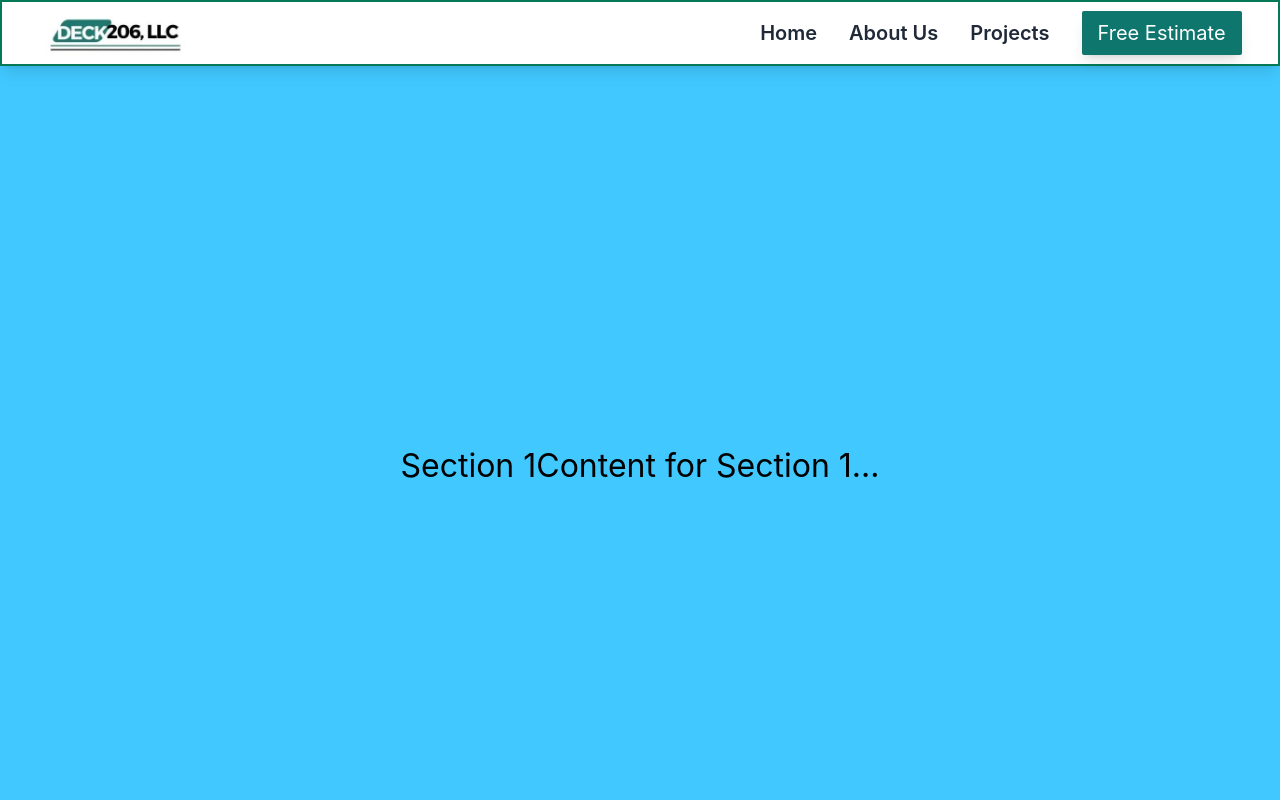
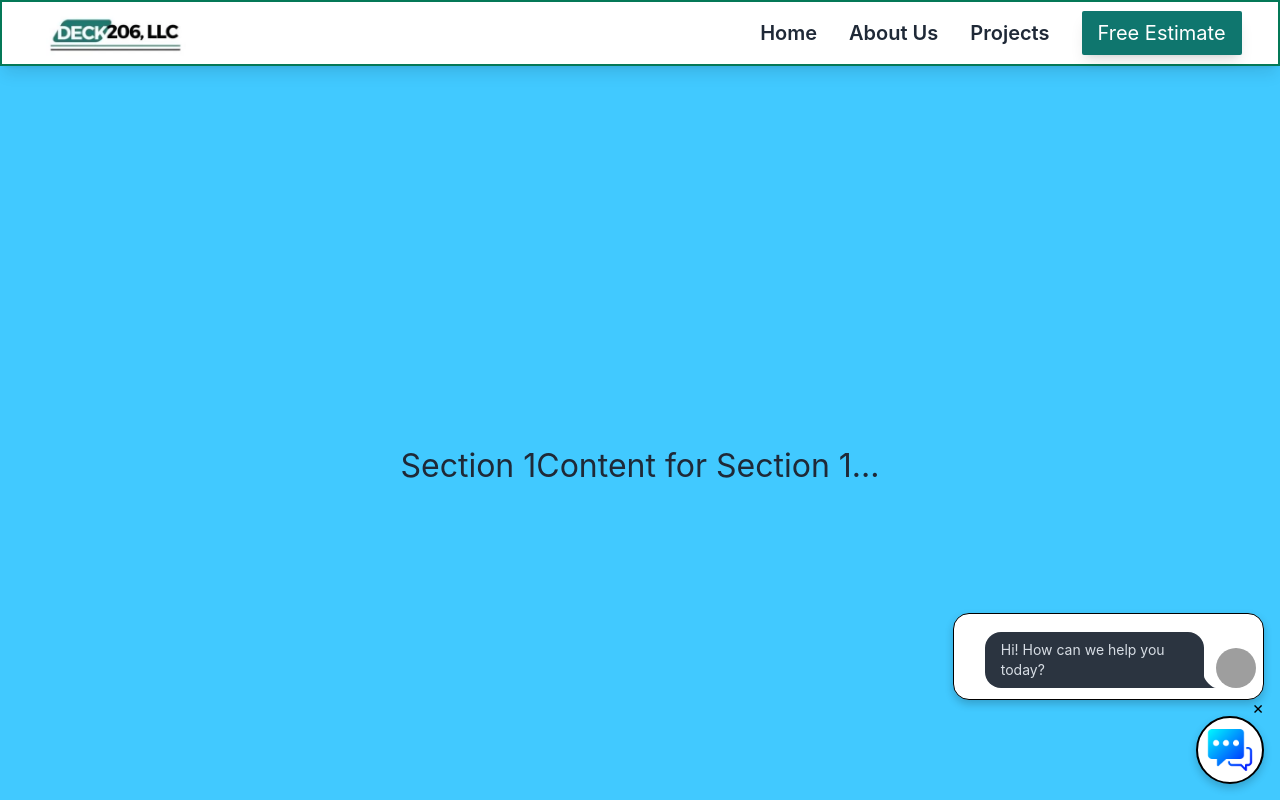
Before and after one commit to Exochos/Pupdog-Studio, a Next.js app: page / in a window 1280 px wide. Built offline with nearby package versions, Linux system fonts and the light colour scheme; grey boxes are pictures that could not be loaded.

Commit message:
A bunch of spaghetti

```diff
--- a/components/CallAction/CallToAction.module.css
+++ b/components/CallAction/CallToAction.module.css
@@ -3,43 +3,42 @@
 .ctaContainer {
   position: fixed;
   bottom: 0;
-  width: 100%;
+  right: 0;
   display: flex;
-  justify-content: center;
-  align-items: center;
-  text-shadow: 0 0 18px rgba(0, 0, 0, 0.5);
+  flex-direction: column;
+  align-items: flex-end;
+  margin: 1rem;
+  gap: 1rem; /* Space between the message icon and chat bubbles */
 }
 
-.mobile {
-  position: fixed;
-  width: auto;
-  bottom: 1em;
-  right: 1em;
+.messageIconContainer {
   background-color: var(--cta-bg-color, white);
-  padding: 1rem;
   border: 2px solid var(--cta-border-color, black);
-  border-radius: 1em;
-  text-shadow: 5px 3px 5px #FFFFFF;
-  font-size: smaller;
+  border-radius: 50%;
+  padding: 0.5rem;
+  display: flex;
+  align-items: center;
+  justify-content: center;
+  box-shadow: 0px 4px 8px rgba(0, 0, 0, 0.2);
 }
 
-.desktop {
-  position: fixed;
-  width: auto;
-  bottom: 3em;
-  right: 3em;
+.chatBubbleContainer {
   background-color: var(--cta-bg-color, white);
-  padding: .8em 1.2em;
-  border: 2px solid var(--cta-border-color, black);
-  border-radius: 20px;
+  border: 1px solid var(--cta-border-color, black);
+  border-radius: 1rem;
+  padding: 0.4em;
   display: flex;
-  justify-content: center;
-  align-items: center;
-  font-size: larger;
-  box-shadow: 0px 8px 15px rgba(0, 0, 0, 0.5);
+  flex-direction: column;
+  align-items: flex-start;
+  box-shadow: 0px 4px 8px rgba(0, 0, 0, 0.2);
 }
 
-.ctaButton {
+.chatWrapper {
+  display: flex;
+  flex-direction: column;
+}
+
+.iconButton {
   background-color: transparent;
   border: none;
   outline: none;
@@ -47,12 +46,6 @@
   display: flex;
   align-items: center;
   justify-content: center;
-  animation-delay: 1s;
-}
-
-.ctaButton span {
-  margin-left: 0.5rem;
-  text-shadow: 1px 1px 10px #FFFFFF;
 }
 
 .ctaIcon {
@@ -68,18 +61,17 @@
   color: black;
   border: none;
   border-radius: 50%;
-  width: 24px;  /* Increase the size to allow more room */
-  height: 24px; /* Increase the size to allow more room */
+  width: 24px;
+  height: 24px;
   display: flex;
   align-items: center;
   justify-content: center;
   cursor: pointer;
-  font-size: 16px;  /* Adjust font size */
-  line-height: 1;   /* Adjust line height to ensure vertical alignment */
-  padding: 0;       /* Remove any default padding */
+  font-size: 16px;
+  line-height: 1;
+  padding: 0;
   font-size: 1.1em;
 }
-
 
 @media (min-width: 768px) {
   .mobile {
@@ -100,52 +92,3 @@
     display: flex;
   }
 }
-
-/* ----------------------------------------------
- * Generated by Animista on 2024-6-12 17:34:3
- * Licensed under FreeBSD License.
- * See http://animista.net/license for more info.
- * w: http://animista.net, t: @cssanimista
- * ---------------------------------------------- */
-
-/**
- * ----------------------------------------
- * animation swing-in-right-fwd
- * ----------------------------------------
- */
-@-webkit-keyframes swing-in-right-fwd {
-  0% {
-    -webkit-transform: rotateY(-100deg);
-            transform: rotateY(-100deg);
-    -webkit-transform-origin: right;
-            transform-origin: right;
-    opacity: 0;
-  }
-  100% {
-    -webkit-transform: rotateY(0);
-            transform: rotateY(0);
-    -webkit-transform-origin: right;
-            transform-origin: right;
-    opacity: 1;
-  }
-}
-@keyframes swing-in-right-fwd {
-  0% {
-    -webkit-transform: rotateY(-100deg);
-            transform: rotateY(-100deg);
-    -webkit-transform-origin: right;
-            transform-origin: right;
-    opacity: 0;
-  }
-  100% {
-    -webkit-transform: rotateY(0);
-            transform: rotateY(0);
-    -webkit-transform-origin: right;
-            transform-origin: right;
-    opacity: 1;
-  }
-}
-.swing-in-right-fwd {
-	-webkit-animation: swing-in-right-fwd 1.5s cubic-bezier(0.175, 0.885, 0.320, 1.275) both;
-	        animation: swing-in-right-fwd 1.5s cubic-bezier(0.175, 0.885, 0.320, 1.275) both;
-}
--- a/components/CallAction/CallToAction.tsx
+++ b/components/CallAction/CallToAction.tsx
@@ -1,15 +1,15 @@
-import Image from "next/image"
-import React, { useEffect, useState } from "react"
-import styles from "./CallToAction.module.css"
-import "animate.css"
+import Image from "next/image";
+import React, { useEffect, useState } from "react";
+import styles from "./CallToAction.module.css";
+import "animate.css";
 
 /* <a href="https://www.freepik.com/icon/message_5356190">Icon by adrianadam</a> */
 
 export interface CallToActionProps {
-  display?: "show" | "hidden"
-  phoneNumber?: string
-  ctaMessage?: string
-  theme?: "light" | "dark"
+  display?: "show" | "hidden";
+  phoneNumber?: string;
+  ctaMessage?: string;
+  theme?: "light" | "dark";
 }
 
 const CallToAction: React.FC<CallToActionProps> = ({
@@ -18,35 +18,35 @@ const CallToAction: React.FC<CallToActionProps> = ({
   ctaMessage = "Call Us",
   theme = "light",
 }) => {
-  const [isVisible, setIsVisible] = useState<boolean>(display !== "hidden")
-  const [shouldRender, setShouldRender] = useState<boolean>(display !== "hidden")
-  const [view, setView] = useState<"desktop" | "mobile">("desktop")
+  const [isVisible, setIsVisible] = useState<boolean>(display !== "hidden");
+  const [shouldRender, setShouldRender] = useState<boolean>(display !== "hidden");
+  const [view, setView] = useState<"desktop" | "mobile">("desktop");
 
   useEffect(() => {
     if (display === "hidden") {
-      setTimeout(() => setShouldRender(false), 1500)
+      setTimeout(() => setShouldRender(false), 1500);
     } else {
-      setShouldRender(true)
+      setShouldRender(true);
     }
-    setIsVisible(display !== "hidden")
+    setIsVisible(display !== "hidden");
 
     const handleResize = () => {
       if (window.innerWidth < 768) {
-        setView("mobile")
+        setView("mobile");
       } else {
-        setView("desktop")
+        setView("desktop");
       }
-    }
+    };
 
     if (display !== "hidden") {
-      handleResize()
-      window.addEventListener("resize", handleResize)
+      handleResize();
+      window.addEventListener("resize", handleResize);
     }
 
     return () => {
-      window.removeEventListener("resize", handleResize)
-    }
-  }, [display])
+      window.removeEventListener("resize", handleResize);
+    };
+  }, [display]);
 
   const handleClick = () => {
     if (window.gtag) {
@@ -54,29 +54,31 @@ const CallToAction: React.FC<CallToActionProps> = ({
         event_category: "Button",
         event_label: "Call Button",
         value: phoneNumber,
-      })
+      });
     }
-    window.location.href = `tel:${phoneNumber}`
+    window.location.href = `tel:${phoneNumber}`;
+  };
+
+  const handleClose = () => {
+    setIsVisible(false);
+    setTimeout(() => setShouldRender(false), 1500); // Match the duration of the fade-out animation
+  };
+
+  if (!shouldRender) {
+    return null;
   }
 
-  const handleClose = () => {
-    setIsVisible(false)
-    setTimeout(() => setShouldRender(false), 1500) // Match the duration of the fade-out animation
-  }
-
-  if (!shouldRender) {
-    return null
-  }
-
-  const bgColor = theme === "light" ? "white" : "#343"
-  const borderColor = theme === "light" ? "black" : "#fef"
-  const textColor = theme === "light" ? "black" : "#fff"
+  const bgColor = theme === "light" ? "white" : "#343";
+  const borderColor = theme === "light" ? "black" : "#fef";
+  const textColor = theme === "light" ? "black" : "#fff";
 
   return (
+    <div className={styles.ctaContainer}>
+
       <div
-      className={`${styles.ctaContainer} ${
+        className={`${styles.chatBubbleContainer} ${
           isVisible ? "animate__animated animate__zoomInRight" : "animate__animated animate__zoomOutRight"
-      } ${styles[view]}`}
+        }`}
         style={
           {
             "--cta-bg-color": bgColor,
@@ -85,20 +87,49 @@ const CallToAction: React.FC<CallToActionProps> = ({
           } as React.CSSProperties
         }
       >
-      <button
-        className={`${styles.ctaButton} animate__animated animate__pulse animate__repeat-3`}
-        onClick={handleClick}
-        aria-label={`Call: ${ctaMessage}`}
+        <div className={styles.chatWrapper}>
+          <div className="chat chat-start">
+          </div>
+          <div className="chat chat-end">
+            <div className="avatar chat-image">
+              <div className="w-10 rounded-full">
+                <img
+                  alt="Tailwind CSS chat bubble component"
+                  src="https://img.daisyui.com/images/stock/photo-1534528741775-53994a69daeb.jpg"
+                />
+              </div>
+            </div>
+            <div className="chat-bubble animate__animated animate__fadeInUp">
+              <div className="chat-content">
+                <p className="text-sm">Hi! How can we help you today?</p>
+              </div>
+            </div>
+          </div>
+        </div>
+      </div>
+
+
+      <div
+        className={`${styles.messageIconContainer} ${
+          isVisible ? "animate__animated animate__zoomInRight" : "animate__animated animate__zoomOutRight"
+        }`}
+        style={
+          {
+            "--cta-bg-color": bgColor,
+            "--cta-border-color": borderColor,
+            "--cta-text-color": textColor,
+          } as React.CSSProperties
+        }
       >
-        <Image src="/images/call_icon.svg" alt="Call Icon" width={24} height={24} />
-        <Image src="/images/message_icon.png" alt="Message Icon" width={24} height={24} />
-        <span>{ctaMessage}</span>
+        <button className={styles.iconButton} onClick={handleClick} aria-label={`Call: ${ctaMessage}`}>
+          <Image src="/images/message_icon.png" alt="Message Icon" width={48} height={48} />
         </button>
         <button className={styles.closeButton} onClick={handleClose} aria-label="Close Call Button">
         &times;
       </button>
       </div>
-  )
-}
+    </div>
+  );
+};
 
-export default CallToAction
+export default CallToAction;
--- a/tailwind.config.js
+++ b/tailwind.config.js
@@ -83,7 +83,7 @@ module.exports = {
       },
     },
   },
-  plugins: [],
+  plugins: [require("daisyui")],
   future: {
     hoverOnlyWhenSupported: true,
   },
```
Also changed, not shown: package.json (+5 -3 lines), 1 other file (tests, documents, lock files or other folders). Lines whose indentation alone changed are shown as unchanged.
